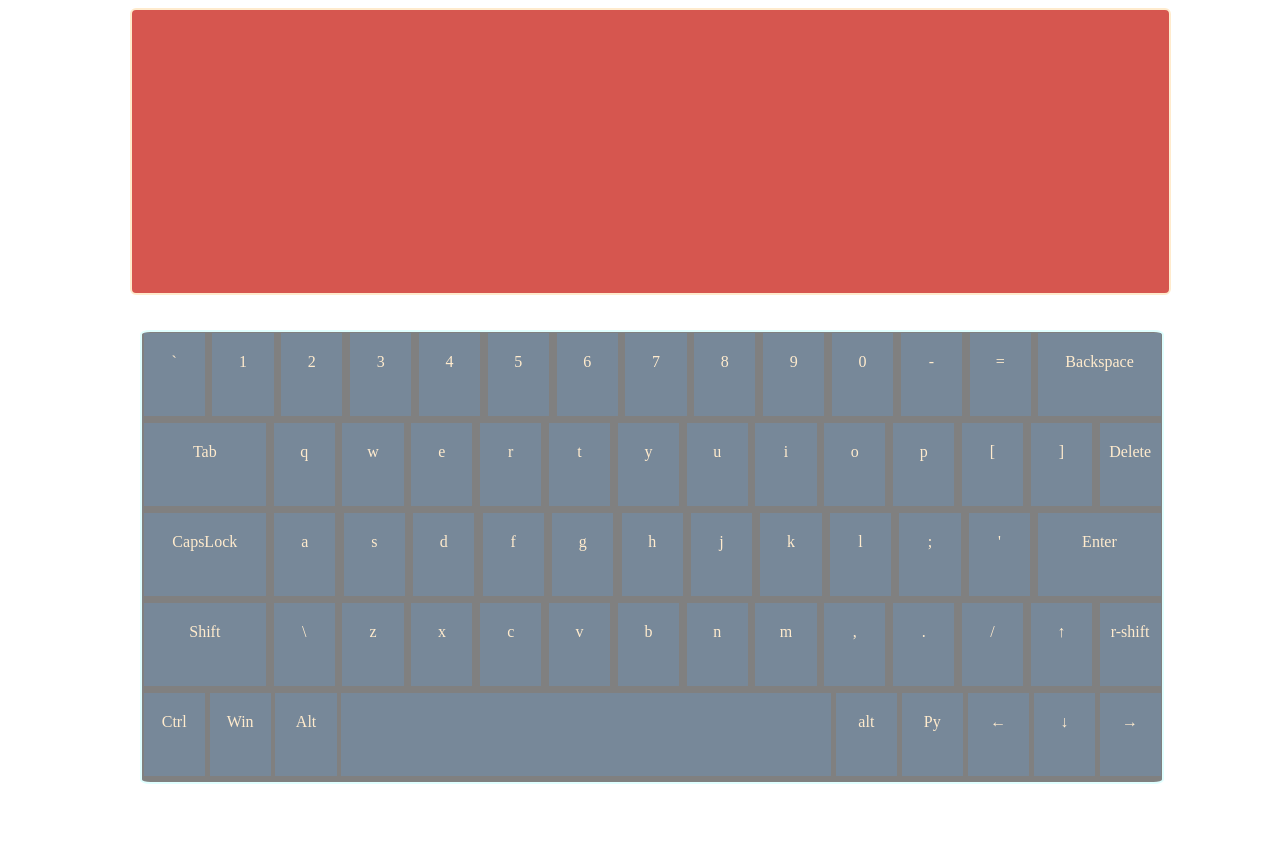
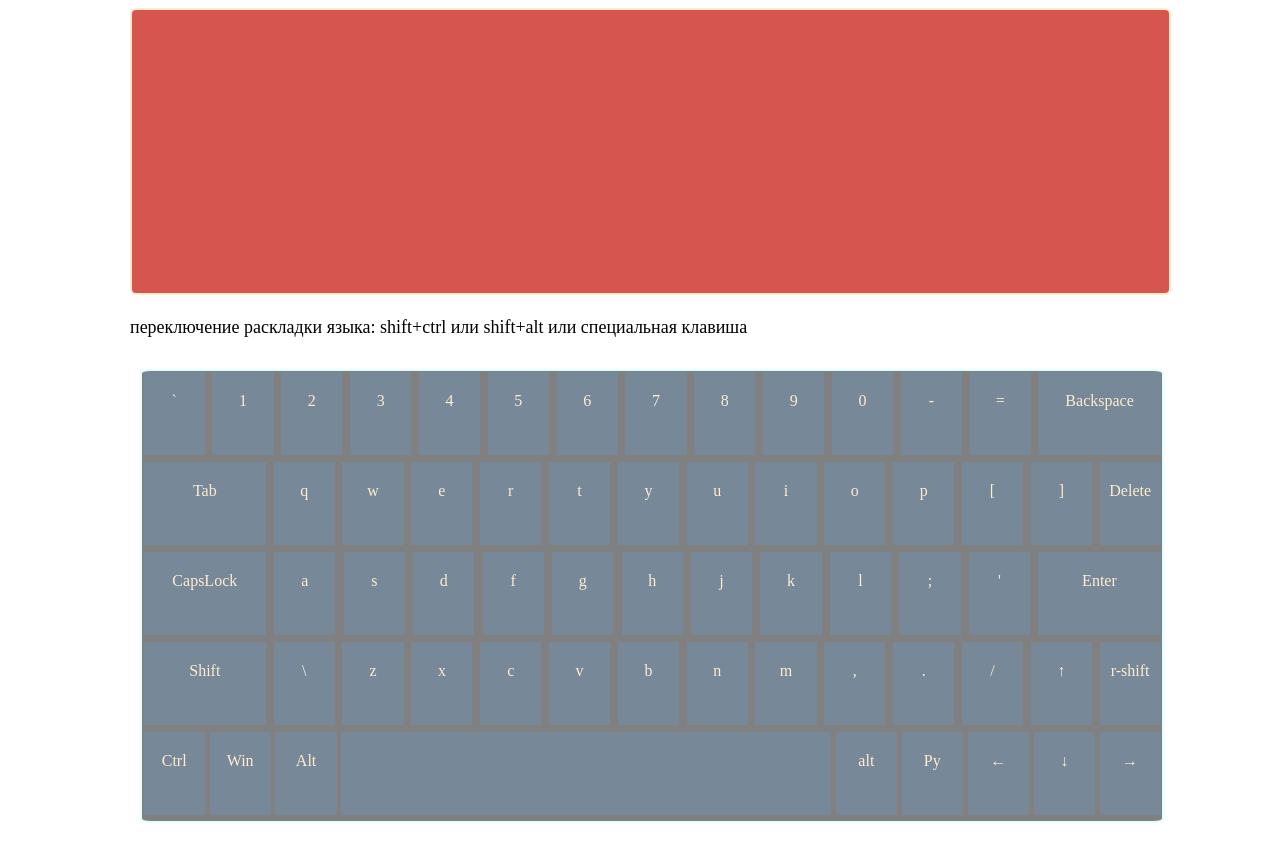
Before and after one commit to valerydluski/codejam-virtual-keyboard, a website: page index.html in a window 1280 px wide. Drawn offline with Linux system fonts and the light colour scheme.

Commit message:
fix: fix arrow

```diff
--- a/script.js
+++ b/script.js
@@ -2,12 +2,15 @@ let keyboard = document.createElement('div');
 let body = document.querySelector('body');
 let inputKeyboard = document.createElement('textarea');
 let wrapper = document.createElement('div');
+let someText = document.createElement('p');
 let keyboardLanguage = 'en';
 let keyboardCaps = false;
 keyboard.className = 'keyboard';
 keyboard.id = 'keyboard';
 wrapper.className = 'wrapper';
 inputKeyboard.className = 'input-keyboard';
+
+
 
 const saveState = () => {
   localStorage.setItem('keyboard-lang', keyboardLanguage);
@@ -50,6 +53,9 @@ const specialKey = ["Backquote","Minus","Equal", "BracketLeft", "BracketRight",
 //create input for keyboard
 body.append(wrapper);
 wrapper.append(inputKeyboard);
+wrapper.append(someText);
+someText.textContent = 'переключение раскладки языка: shift+ctrl или shift+alt или специальная клавиша';
+
 
 //create keyboard
 const createKeyboard = (array) =>{
@@ -73,6 +79,20 @@ const createKey = (element) =>{
     key.id = 'space';
   }
   key.textContent = `${element}`;
+  switch (element){
+    case '↑':
+      key.id = 'ArrowUp';
+      break;
+    case '←':
+      key.id = 'ArrowLeft';
+      break;
+    case '↓':
+      key.id = 'ArrowDown';
+      break;
+    case '→':
+      key.id = 'ArrowRight';
+      break;
+  }
   switch (element) {
     case ' ':
       key.classList.add('space');
@@ -162,6 +182,7 @@ document.addEventListener('keydown', (event) => keyDownKeyboard(event));
 document.addEventListener('keyup', (event) => keyUpKeyboard(event));
 
 let keyDownKeyboard = (event) => {
+  console.log(event)
   let keyCode = event.code;
   if(event.key === 'Control'){
     document.getElementById('Ctrl').classList.add('active');
@@ -183,6 +204,10 @@ let keyDownKeyboard = (event) => {
     keyboardCaps = true;
     detectedCapsAndLanguage();
     document.getElementById('Shift').classList.add('active');
+    return;
+  }
+  if(keyCode === 'Space'){
+    document.getElementById('space').classList.add('active');
     return;
   }
   if(event.key === '|'){
@@ -219,6 +244,10 @@ let keyUpKeyboard = (event) => {
     document.getElementById('Shift').classList.remove('active');
     keyboardCaps = false;
     detectedCapsAndLanguage();
+    return;
+  }
+  if(event.code === 'Space'){
+    document.getElementById('space').classList.remove('active');
     return;
   }
   if (event.key === '|'){
--- a/style.css
+++ b/style.css
@@ -76,3 +76,8 @@
     animation-name: bounce;
     animation-duration: 0.2s;
   }
+
+  p{
+    font-size: 18px;
+    color: black;
+  }
```
